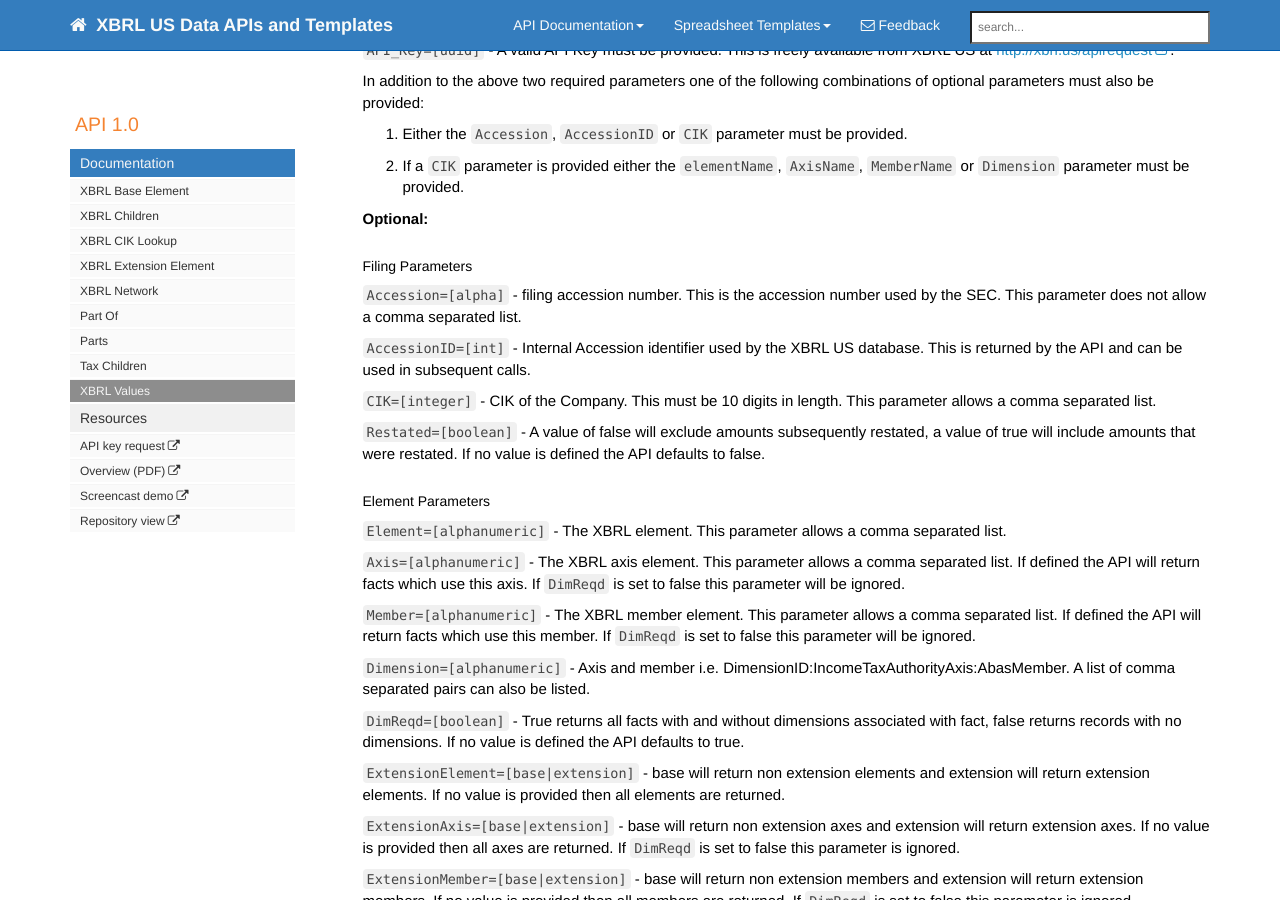
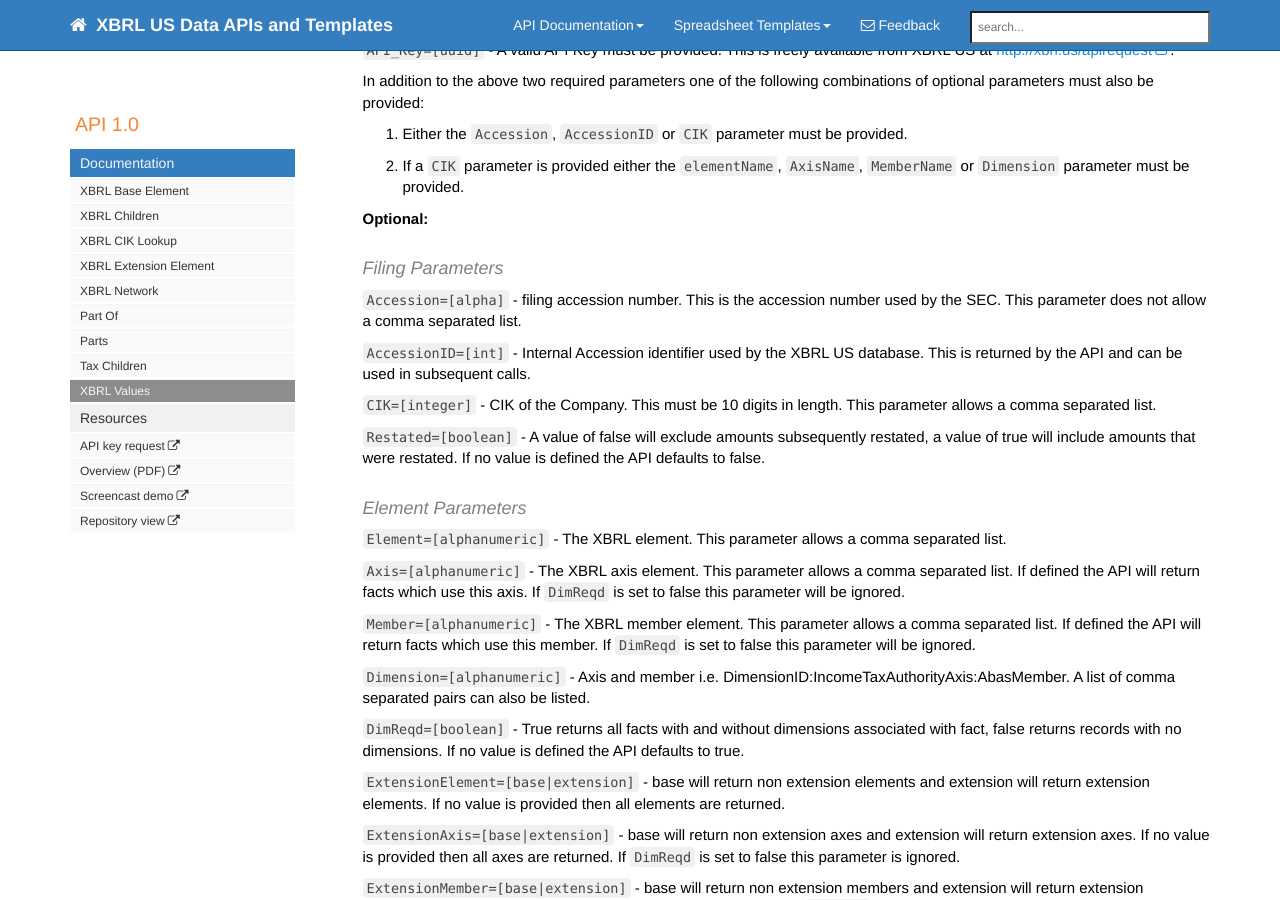
Before and after one commit to xbrlus/xbrl-api, a Jekyll site: the page built from pages/api/xbrlValues.md, in a window 1280 px wide and 900 px high, scrolled down 580 px. Built offline with Jekyll 4.4.1, drawn with Linux system fonts in a browser that asks for light colours; nearby versions of some CDN libraries; comment, search, counter and statistics services are not loaded.

Commit message:
fix formatting

```diff
--- a/pages/api/xbrlValues.md
+++ b/pages/api/xbrlValues.md
@@ -32,7 +32,7 @@ folder: api
 
    **Optional:**
 
-##### Filing Parameters
+#### Filing Parameters
 
   `Accession=[alpha]`   - filing accession number. This is the accession number used by the SEC. This parameter does not allow a comma separated list.
 
@@ -42,7 +42,7 @@ folder: api
 
   `Restated=[boolean]` - A value of false will exclude amounts subsequently restated, a value of true will include amounts that were restated. If no value is defined the API defaults to false.
 
-##### Element Parameters
+#### Element Parameters
 
   `Element=[alphanumeric]` - The XBRL element. This parameter allows a comma separated list.
 
@@ -60,7 +60,7 @@ folder: api
 
   `ExtensionMember=[base|extension]` - base will return non extension members and extension will return extension members. If no value is provided then all members are returned. If `DimReqd` is set to false this parameter is ignored.
 
-##### Time Parameters
+#### Time Parameters
 
   `Period=[Y|1Q|2Q|3Q|3QCUM|4Q|1H|2H|Other]` - Period required, if not provided all periods are returned. This parameter allows a comma separated list.
 
@@ -74,7 +74,7 @@ folder: api
 
   `Align=[boolean]` - True indicates that rather than using fiscal periods calendar periods should be used.
 
-##### Response Parameters
+#### Response Parameters
 
   `Small=[boolean]` - If this parameter is set to true the size of the XML response is cut down. This is to help Excel users who may use the webservice function which returns the response into a single cell. These cells have size limitations.
 
@@ -83,8 +83,6 @@ folder: api
    **Minimum:**
 
    All calls to the API must include at least a CIK or Filing Accession Number.  You can pull data for multiple entities by listing them as comma separated values.  It's not possible to call all values for an element such as Assets as the response will be too large.
-
-
 
 ### **Data Params**
 
@@ -145,10 +143,6 @@ folder: api
   `dimensionCount` - The number of dimensions associated with a fact.
 
   `url` - A URL that links directly to the fact in an html format. This is used to see text block types.
-
-
-
-
 
 ### **Success Response (Normal):**
 
```
